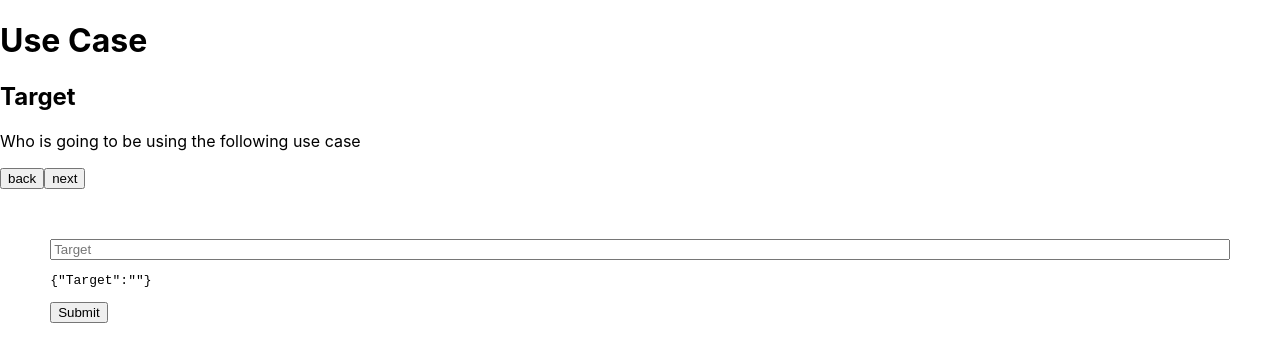
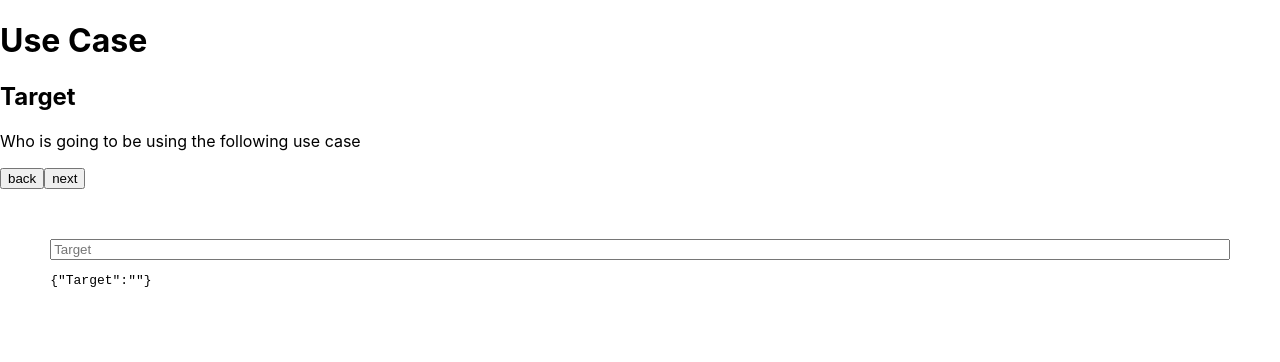
Before and after one commit to Atos20/Use_Cases, a React (Create React App) app: page / in a window 1280 px wide. Shown: the top 362 px of the page. Built offline with nearby package versions, Linux system fonts and the light colour scheme.

Commit message:
Render submit button on last question

```diff
--- a/src/components/Questionnaire/Questionnaire.js
+++ b/src/components/Questionnaire/Questionnaire.js
@@ -51,7 +51,7 @@
           <Form className="questionnaire" >
           <input
               onChange={handleChange}
-             onBlur={handleBlur}
+              onBlur={handleBlur}
               placeholder={currentQuestion.category}
               name={currentQuestion.category}
               type="text"
@@ -63,14 +63,13 @@
               {JSON.stringify(values)}
             </pre>
 
-
             <div className="btn">
-
-              <button type="submit">Submit</button>
+              {index === (questions.length -1) && <button type="submit">Submit</button>}
             </div>
           </Form>
         </div>
       )}
+
     </Formik>
 
 
```
